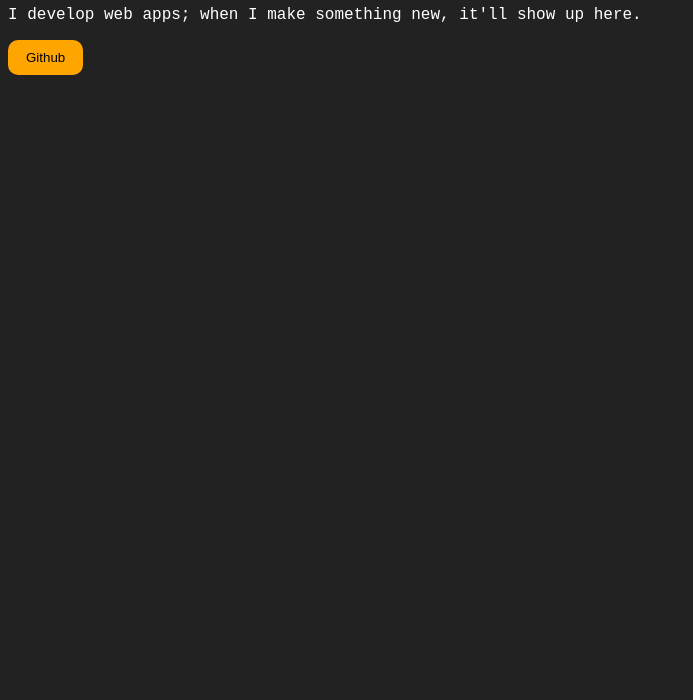
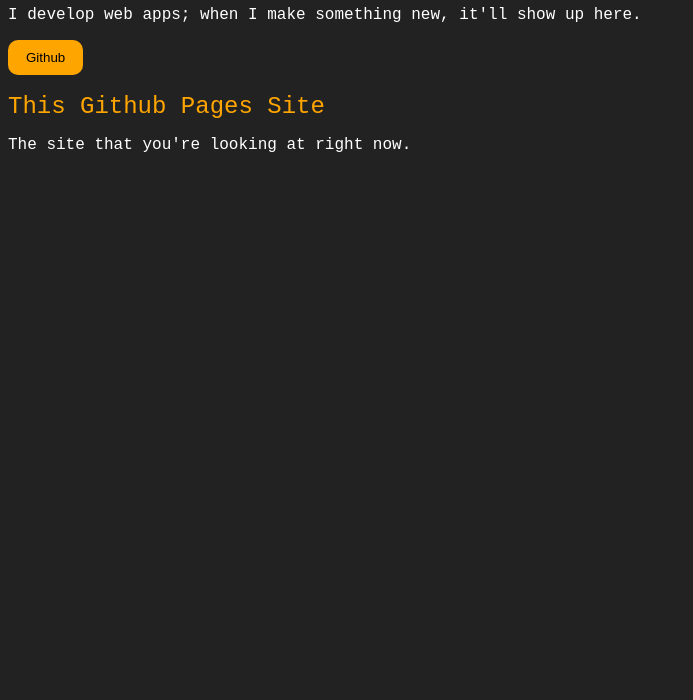
Before and after one commit to penguinencounter/penguinencounter.github.io, a plain HTML site: page projects/index.html in a window 1280 px wide. Shown: the part 100-800 px from the top of the page, without its empty margins (0-693 px from the left). Drawn offline with Linux system fonts and the light colour scheme.

Commit message:
2020-06-04 09:04:04 autocommit

```diff
--- a/projects/index.html
+++ b/projects/index.html
@@ -10,6 +10,8 @@
         <a href="/" style="font-size: medium;">Home</a>
         <h1>My Projects</h1>
         <p>I develop web apps; when I make something new, it'll show up here.</p>
-        <button onclick="navTo('https://github.com/penguinencounter/');">Github</button>
+        <button onclick="navTo('https://github.com/penguinencounter/');">Github</button><br><br>
+        <a href="https://github.com/penguinencounter/penguinencounter.github.io" class="title">This Github Pages Site</a>
+        <p>The site that you're looking at right now.</p>
     </body>
 </html>
--- a/styles/all.css
+++ b/styles/all.css
@@ -23,3 +23,6 @@ button {
     padding-right: 18px;
     border-radius: 10px;
 }
+.title {
+    font-size: x-large;
+}
```
